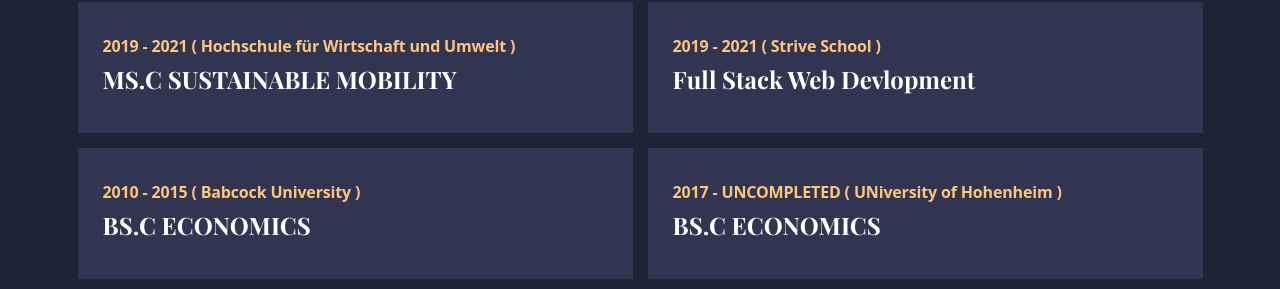
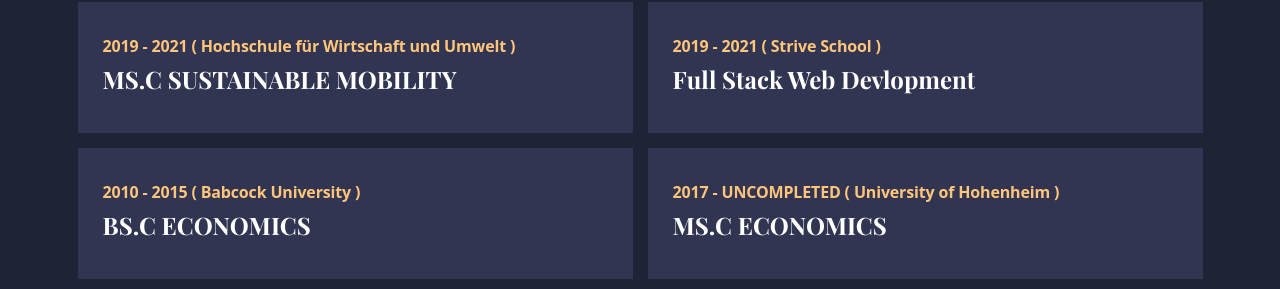
Before and after one commit to Oluwasijibomi/portfolio-project, a website: page index.html in a window 1280 px wide. Shown: the part 2801-3090 px from the top of the page. Drawn offline with nearby package versions, Linux system fonts and the light colour scheme.

Commit message:
html typo

```diff
--- a/index.html
+++ b/index.html
@@ -333,10 +333,10 @@
             <div class="col-xs-12 col-sm-12 col-md-6 col-lg-6 col-box-study">
               <div class="section__education-study-1">
                 <p class="section__education-study-p">
-                  2017 - UNCOMPLETED ( UNiversity of Hohenheim )
+                  2017 - UNCOMPLETED ( University of Hohenheim )
                 </p>
                 <h3 class="section__education-study-title">
-                  BS.C ECONOMICS
+                  MS.C ECONOMICS
                 </h3>
               </div>
             </div>
```
